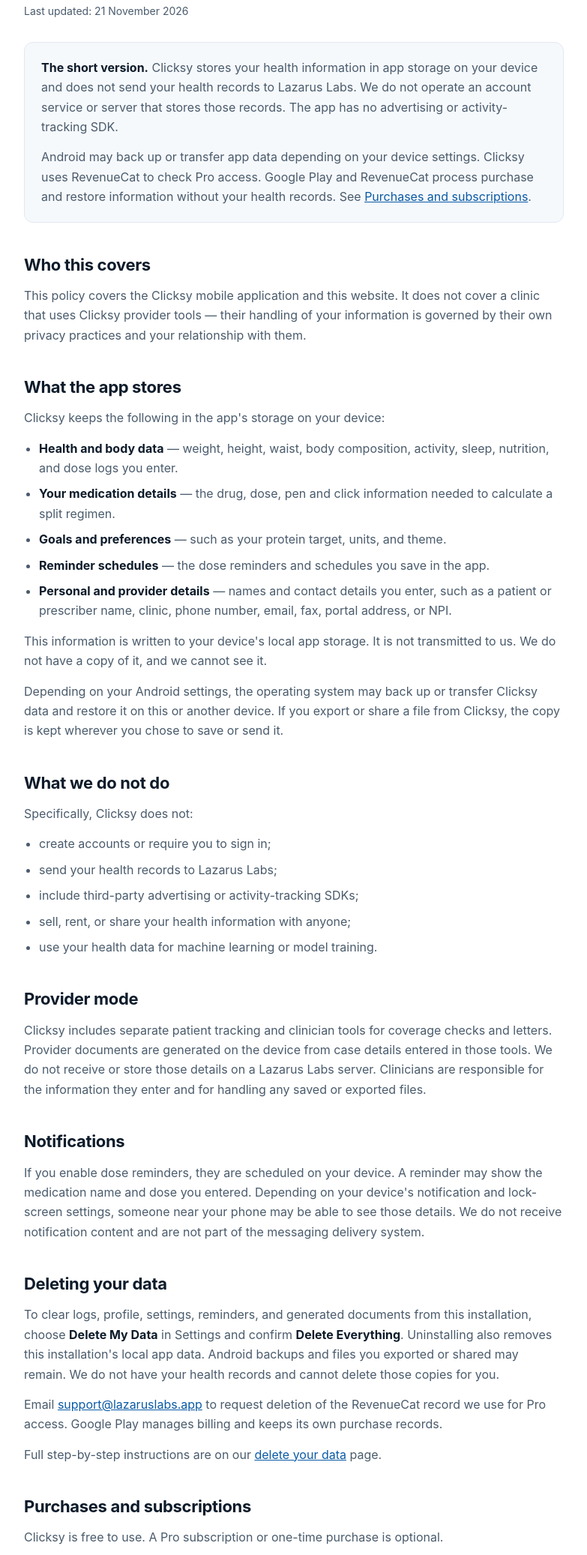
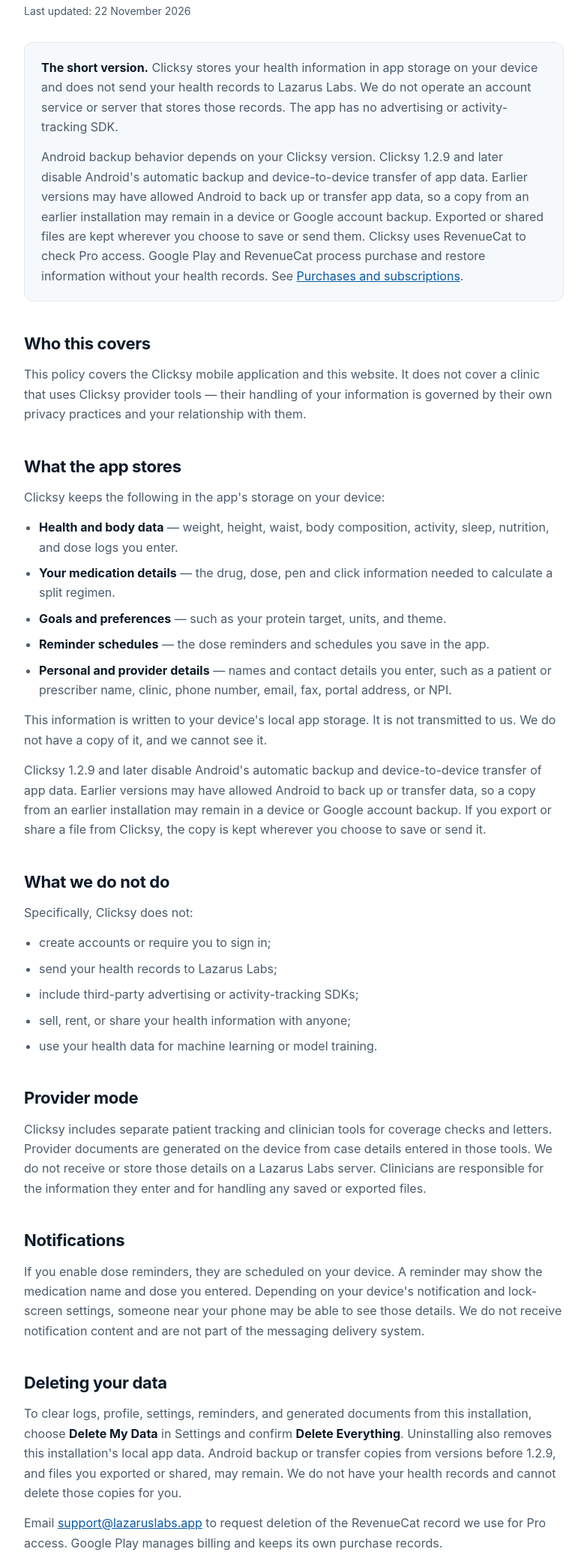
Before and after one commit to elazarus3/lazaruslabs-site, a plain HTML site: page privacy.html in a window 1280 px wide. Shown: the part 135-2209 px from the top of the page at 75% size, without its empty margins (248-1031 px from the left). Drawn offline with Linux system fonts and the light colour scheme.

Commit message:
Clarify Clicksy Android backup behavior
Describe backup behavior by app version and clarify deletion guidance.

```diff
--- a/privacy.html
+++ b/privacy.html
@@ -49,16 +49,20 @@
 
 <main class="wrap">
   <h1>Privacy policy</h1>
-  <p class="updated">Last updated: 21 November 2026</p>
+  <p class="updated">Last updated: 22 November 2026</p>
 
   <div class="key">
     <p><strong>The short version.</strong> Clicksy stores your health information in app storage on
        your device and does not send your health records to Lazarus Labs. We do not operate an account
        service or server that stores those records. The app has no advertising or activity-tracking
        SDK.</p>
-    <p>Android may back up or transfer app data depending on your device settings. Clicksy uses
-       RevenueCat to check Pro access. Google Play and RevenueCat process purchase and restore
-       information without your health records. See <a href="#purchases">Purchases and subscriptions</a>.</p>
+    <p>Android backup behavior depends on your Clicksy version. Clicksy 1.2.9 and later disable
+       Android's automatic backup and device-to-device transfer of app data. Earlier versions may
+       have allowed Android to back up or transfer app data, so a copy from an earlier installation
+       may remain in a device or Google account backup. Exported or shared files are kept wherever
+       you choose to save or send them. Clicksy uses RevenueCat to check Pro access. Google Play
+       and RevenueCat process purchase and restore information without your health records. See
+       <a href="#purchases">Purchases and subscriptions</a>.</p>
   </div>
 
   <h2>Who this covers</h2>
@@ -77,9 +81,10 @@
   </ul>
   <p>This information is written to your device's local app storage. It is not transmitted to us.
      We do not have a copy of it, and we cannot see it.</p>
-  <p>Depending on your Android settings, the operating system may back up or transfer Clicksy data
-     and restore it on this or another device. If you export or share a file from Clicksy, the copy
-     is kept wherever you chose to save or send it.</p>
+  <p>Clicksy 1.2.9 and later disable Android's automatic backup and device-to-device transfer
+     of app data. Earlier versions may have allowed Android to back up or transfer data, so a copy
+     from an earlier installation may remain in a device or Google account backup. If you export
+     or share a file from Clicksy, the copy is kept wherever you choose to save or send it.</p>
 
   <h2>What we do not do</h2>
   <p>Specifically, Clicksy does not:</p>
@@ -106,9 +111,9 @@
   <h2>Deleting your data</h2>
   <p>To clear logs, profile, settings, reminders, and generated documents from this installation,
      choose <strong>Delete My Data</strong> in Settings and confirm <strong>Delete Everything</strong>.
-     Uninstalling also removes this installation's local app data.
-     Android backups and files you exported or shared may remain. We do not have your health
-     records and cannot delete those copies for you.</p>
+     Uninstalling also removes this installation's local app data. Android backup or transfer
+     copies from versions before 1.2.9, and files you exported or shared, may remain. We do not have
+     your health records and cannot delete those copies for you.</p>
   <p>Email <a href="mailto:support@lazaruslabs.app">support@lazaruslabs.app</a> to request deletion of
      the RevenueCat record we use for Pro access. Google Play manages billing and keeps its own
      purchase records.</p>
```
Also changed, not shown: delete-my-data.html (+10 -9 lines).
